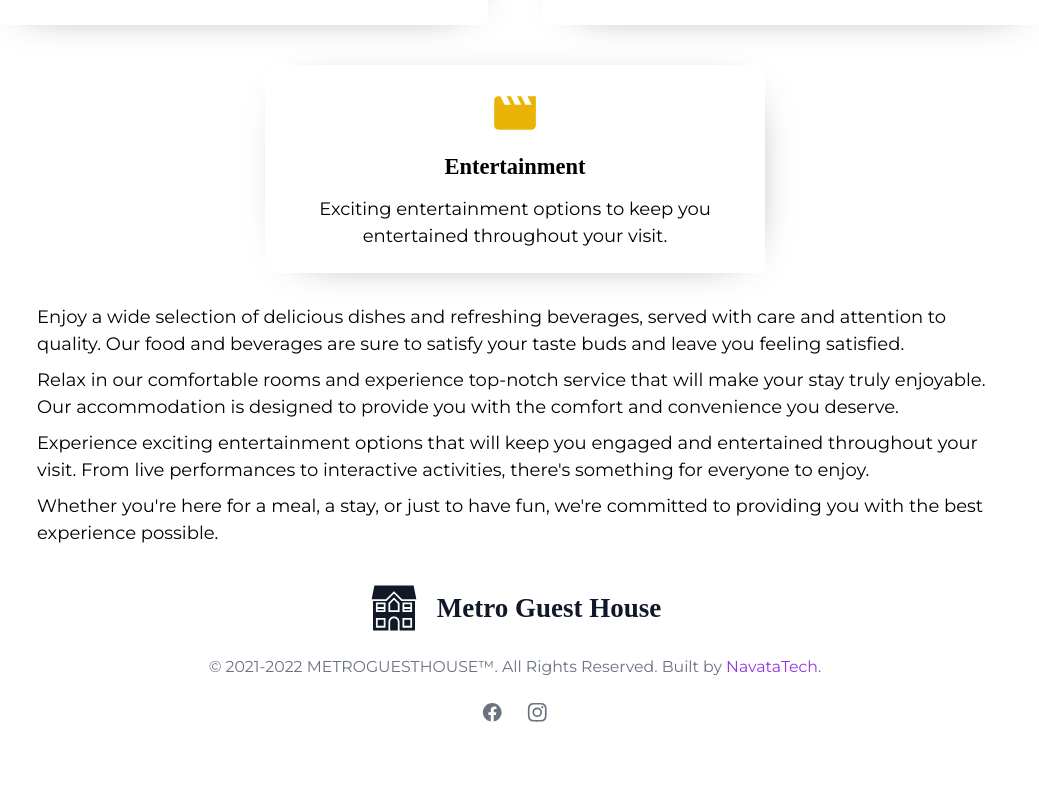
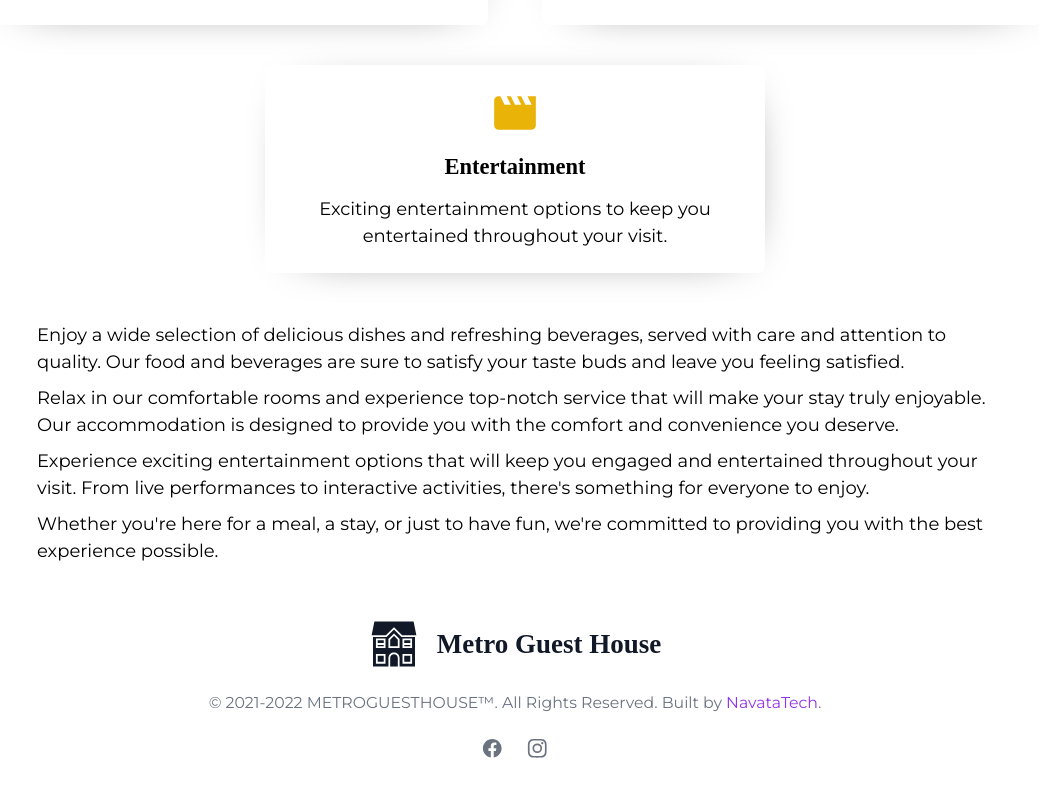
Before and after one commit to Nima6666/metro, a React (Vite) app: page /services in a window 1280 px wide. Shown: the part 737-1532 px from the top of the page, without its empty margins (125-1164 px from the left). Before the commit the page ends 1496 px from the top, so only its background shows below. Built offline with nearby package versions, Linux system fonts and the light colour scheme; a web font is replaced by a local one.

Commit message:
lil update

```diff
--- a/src/pages/components/service.jsx
+++ b/src/pages/components/service.jsx
@@ -62,7 +62,7 @@ export default function Services() {
         })}
       </div>
       {isPage && (
-        <div className="px-36 mt-4">
+        <div className="p-2 md:p-4 lg:px-36 mt-4">
           <p>
             Enjoy a wide selection of delicious dishes and refreshing beverages,
             served with care and attention to quality. Our food and beverages
```
